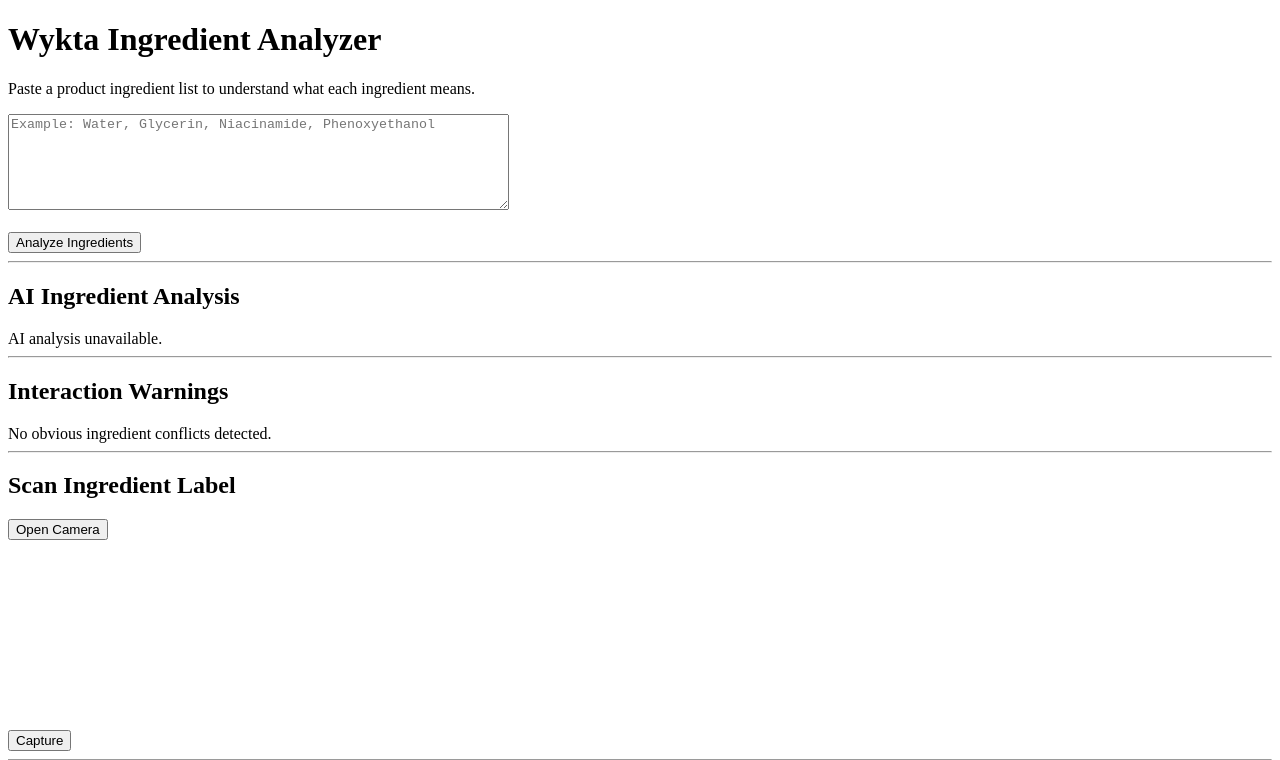
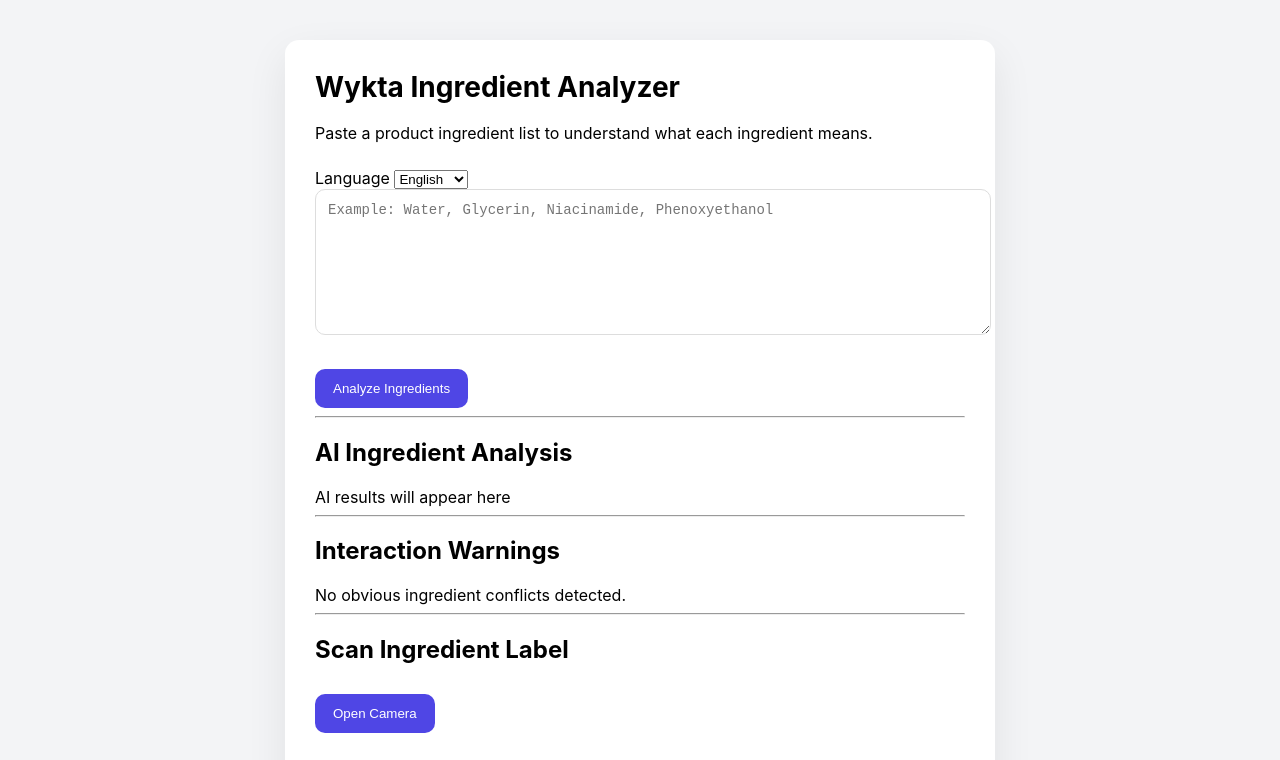
Before and after one commit to MDynasty/Wykta, a plain HTML site: page index.html in a window 1280 px wide. Both pictures are taken after a click on the button "Analyze Ingredients". Shown: the top 760 px of the page. Drawn offline with nearby package versions, Linux system fonts and the light colour scheme; no server answers; a script that the page names is missing.

Commit message:
Add files via upload

```diff
--- a/app.js
+++ b/app.js
@@ -112,11 +112,13 @@
 
 try{
 
+const lang = document.getElementById("language").value
+
 const { data, error } =
 await supabaseClient.functions.invoke(
 "Wykta-backend",
 {
-body: { ingredients }
+body: { ingredients, lang }
 }
 )
 
@@ -138,7 +140,13 @@
 const el = document.getElementById("ingredientResult")
 
 if(el){
-el.innerText = "AI analysis unavailable."
+
+const lines = (data?.analysis || "").split("\n")
+
+el.innerHTML = lines.map(line =>
+`<div class="result-card">${line}</div>`
+).join("")
+
 }
 
 }
@@ -231,5 +239,8 @@
 const text = result.data.text
 
 document.getElementById("ocrResult").innerText = text
+document.getElementById("ingredients").value = text
+
+analyzeIngredients()
 
 }
--- a/index.html
+++ b/index.html
@@ -2,15 +2,109 @@
 <html>
 
 <head>
-<title>Wykta</title>
+<title>Wykta – Ingredient Analyzer</title>
 <meta charset="UTF-8">
+
+<style>
+
+body{
+font-family: -apple-system, BlinkMacSystemFont, Segoe UI, Roboto;
+background:#f3f4f6;
+margin:0;
+padding:40px;
+display:flex;
+justify-content:center;
+}
+
+.app{
+width:650px;
+background:white;
+border-radius:14px;
+padding:30px;
+box-shadow:0 15px 40px rgba(0,0,0,0.08);
+}
+
+h1{
+margin-top:0;
+font-size:28px;
+}
+
+.subtitle{
+color:#666;
+margin-bottom:20px;
+}
+
+textarea{
+width:100%;
+height:120px;
+border-radius:10px;
+border:1px solid #ddd;
+padding:12px;
+font-size:14px;
+}
+
+button{
+background:#4f46e5;
+color:white;
+border:none;
+padding:12px 18px;
+border-radius:10px;
+cursor:pointer;
+margin-top:10px;
+font-weight:500;
+}
+
+button:hover{
+background:#4338ca;
+}
+
+.section{
+margin-top:25px;
+}
+
+.result-card{
+background:#f9fafb;
+border-radius:10px;
+padding:12px;
+margin-top:8px;
+}
+
+.warning{
+background:#fff3cd;
+padding:12px;
+border-radius:10px;
+margin-top:8px;
+}
+
+video{
+margin-top:10px;
+border-radius:10px;
+}
+
+</style>
+
 </head>
 
 <body>
 
+<div class="app">
+
 <h1>Wykta Ingredient Analyzer</h1>
 
 <p>Paste a product ingredient list to understand what each ingredient means.</p>
+
+<div class="section">
+
+<label>Language</label>
+
+<select id="language">
+<option value="en">English</option>
+<option value="fr">Français</option>
+<option value="de">Deutsch</option>
+<option value="zh">中文</option>
+</select>
+
+</div>
 
 <textarea
 id="ingredients"
```
